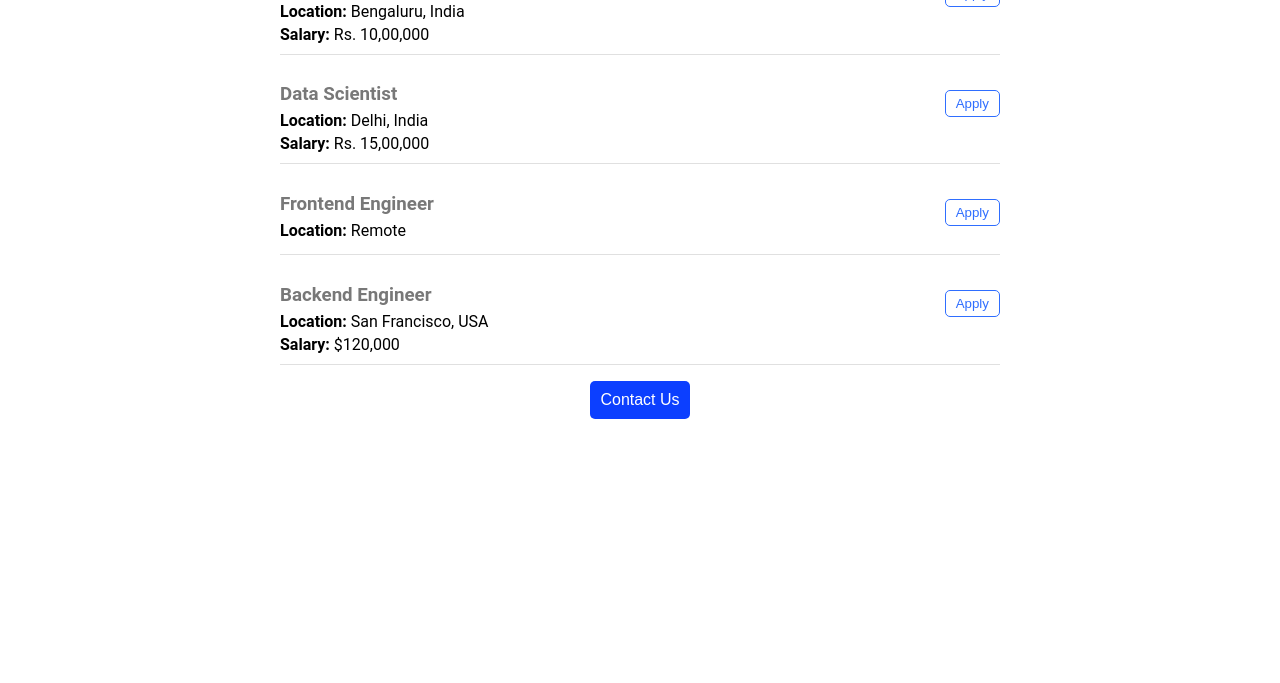
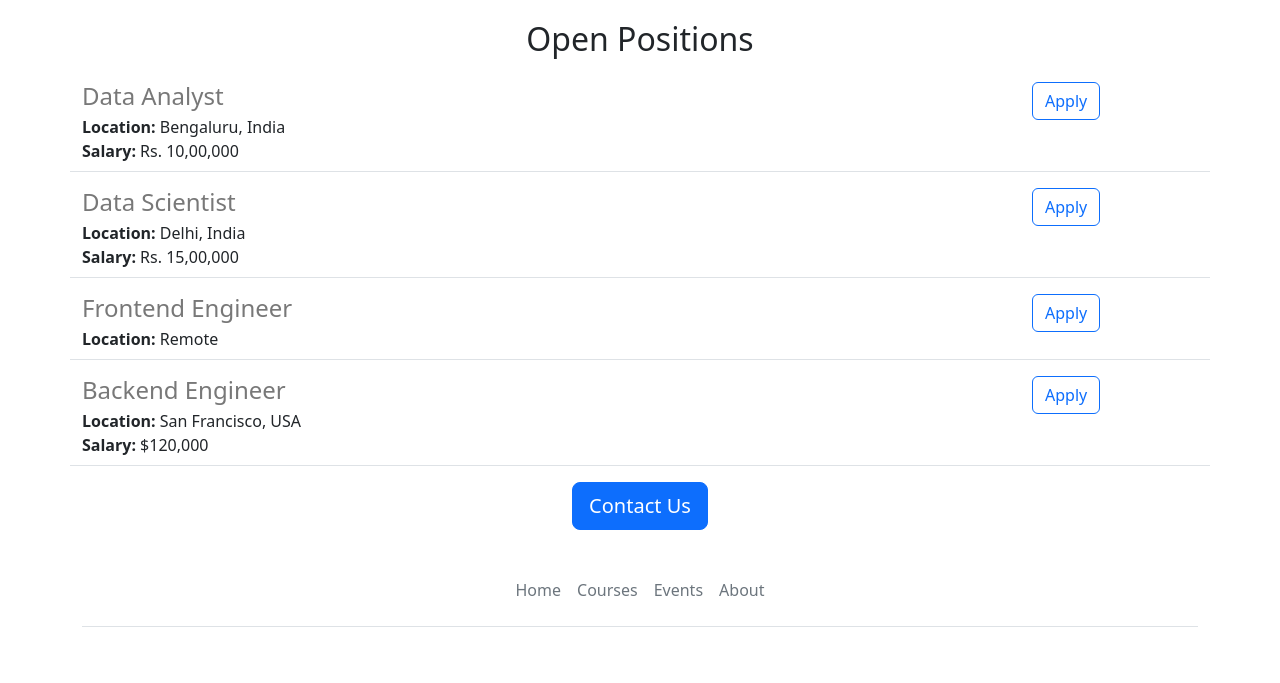
Before and after one commit to Hariiiieeeee/Jovian-careers-website, a Flask app: page / in a window 1280 px wide. Shown: the part 844-1527 px from the top of the page. Before the commit the page ends 1263 px from the top, so only its background shows below. Run offline with Flask 3, Linux system fonts and the light colour scheme.

Commit message:
functional and aesthetic things

```diff
--- /dev/null
+++ b/templates/footer.html
@@ -0,0 +1,11 @@
+<div class="container">
+  <footer class="py-3 my-4">
+    <ul class="nav justify-content-center border-bottom pb-3 mb-3">
+      <li class="nav-item"><a  target="_blank" href="https://www.jovian.ai" class="nav-link px-2 text-muted">Home</a></li>
+      <li class="nav-item"><a  target="_blank" href="https://jovian.ai/learn" class="nav-link px-2 text-muted">Courses</a></li>
+
+      <li class="nav-item"><a target="_blank" href="https://jovian.ai/events" class="nav-link px-2 text-muted">Events</a></li>
+      <li class="nav-item"><a  target="_blank" href="https://jovian.ai/about" class="nav-link px-2 text-muted">About</a></li>
+    </ul>
+  </footer>
+</div>
--- a/templates/home.html
+++ b/templates/home.html
@@ -1,78 +1,46 @@
 <!DOCTYPE html>
-<html lang="en">
+<html>
   <head>
-  <meta charset="UTF-8">
-  <meta http-equiv="X-UA-Compatible" content="IE=edge">
-  <meta name="viewport" content="width=device-width, initial-scale=1.0">
-  <title>Hari_careers-website</title>
+    <title>Jovian Careers</title>
+    <meta charset="utf-8">
+    <meta name="viewport" content="width=device-width, initial-scale=1">
+    <link href="https://cdn.jsdelivr.net/npm/bootstrap@5.2.0-beta1/dist/css/bootstrap.min.css" rel="stylesheet" integrity="sha384-0evHe/X+R7YkIZDRvuzKMRqM+OrBnVFBL6DOitfPri4tjfHxaWutUpFmBp4vmVor" crossorigin="anonymous">
     <style>
-    body{
-      font-family: Roboto;
-    }
-    h1{
-      font-size: 40px;
-      font-family: Roboto;
-      font-weight: normal;
-      color: rgb(50,50,50);
-      text-align: center;
-    }
-
-    #banner{
+      #banner {
+        height: 360px;
         width: 100%;
-      height: 360px;
-      object-fit: cover;
-    }
-
-    h2{
-      font-family: Roboto;
-      font-size: 32px;
-      color: rgb(100,100,100);
-      text-align: center;
-      font-weight: normal;
-    }
-
-    .bodytext{
-      font-family: Roboto;
-      color: rgb(80,80,80);
-      letter-spacing: 2px
-    }
-
-    #container{
-      max-width: 720px;
-      margin: 0 auto;
-    }
-
-    .contact-button{
-      color: white;
-      background-color: #0c3fff;
-      border: none;
-      border-radius: 5px;
-      padding: 10px;
-      font-size: 16px;
+        object-fit:cover;
+        margin-bottom: 16px;
       }
     </style>
   </head>
   <body>
-  <div id="container">
-    <h1>{{company_name}} Careers</h1>
-    <img id="banner" src="static/clark-tibbs-oqStl2L5oxI-unsplash.jpg" height="320">
-    <h2>About ABC Careers</h2>
-    <p class="bodytext">
-      Lorem ipsum dolor sit amet, consectetur adipiscing elit. Sed do eiusmod tempor incididunt ut labore et dolore magna aliqua. Ut enim ad minim veniam, quis nostrud exercitation ullamco laboris nisi ut aliquip ex ea commodo consequat. Duis aute irure dolor in reprehenderit in voluptate velit esse cillum dolore eu fugiat nulla pariatur. Excepteur sint occaecat cupidatat non proident, sunt in culpa qui officia deserunt mollit anim id est laborum. Curabitur pretium tincidunt lacus. Nulla gravida orci a odio. Nullam varius, turpis et commodo pharetra, est eros bibendum elit.
+    {% include 'nav.html' %}
+    <img class="img-fluid" id="banner" src="static/banner.jpeg" >
+    <div class="container">
+      <h1 class="text-center mt-2 mb-4">
+        {{company_name}} Careers
+      </h1>
+      <div class="row" style="margin-bottom:32px">
+        <div class="col-md-6">
+      <p class="lead">
+        At ABC Car, we’re on a mission to build the most highly reputed technical university in the world, and we’re building it completely online. Our flagship data science program helps working professionals with a background in programming or analytics make a career transition to data science. We also offer several free beginner-friendly courses and have a fast-growing community of 200,000+ users.
       </p>
-
-    <h2>Open Positions</h2>
-
-    <div style='margin-bottom:16px;'>
+        </div>
+        <div class="d-none d-md-block col-md-6">
+        <img src="/static/people.jpeg" style="height:320px;border-radius:4px;">
+        </div>
+      </div>
+      <h2 class="text-center mt-2 mb-4">Open Positions</h2>
+      <div>
         {% for job in jobs %}
-        {% include 'jobitem.html'%}
+          {% include 'jobitem.html' %}
         {% endfor %}
       </div>
-
-    <div style="text-align:center;">
-      <button class='contact-button'>Contact Us</button>
+      <div class="text-center">
+      <a class="btn btn-primary btn-lg" href="mailto:hello@jovian.ai?subject=Question%20about%20Job%20Opernings&body=My%20name%3A%20%3Cyour%20name%20here%3E%0D%0A%0D%0AMy%20questions%3A%20%3Center%20question%20here%3E%0D%0A">Contact Us</a>
       </div>
-
     </div>
+    {% include 'footer.html' %}
   </body>
 </html>
--- a/templates/jobitem.html
+++ b/templates/jobitem.html
@@ -1,19 +1,20 @@
-<div style='display: flex; margin-bottom:10px; border-bottom: 1px solid #e0e0e0; padding-bottom: 10px;'>
-  <div>
-    <h3 style='color: rgb(120, 120, 120); margin-bottom:6px;'>{{job['title']}}</h3>
-
-    <div style='margin-bottom: 4px'>
-      <b>Location: </b>{{job['location']}}
+<div class="border-bottom row" style="margin-bottom:16px;padding-bottom:8px;">
+  <div class="col-10">
+    <h4
+      style="color:rgb(120,120,120); margin-bottom:4px;">
+      {{job['title']}}
+    </h4>
+    <div>
+      <b>Location:</b> {{job['location']}}
     </div>
-
-    {% if 'salary' in job%}
-      <div>
-        <b>Salary: </b>{{job['salary']}}
-      </div>
+    {% if 'salary' in job %}
+    <div>
+      <b>Salary:</b> {{job['salary']}}
+    </div>
     {% endif %}
   </div>
+  <div class="col-2 padding-right:16px">
+    <a href="mailto:hello@jovian.ai?subject=Application%20for%20{{job['title']}}&body=My%20name%3A%20%3Cyour%20name%20here%3E%0D%0A%0D%0AMy%20Resume%20link%3A%20%3Cresume%20link%3E%0D%0A%0D%0AMy%20LinkedIn%20link%3A%20%3Clinkedin%20in%3E%0D%0A%0D%0A" type="button" class="btn btn-outline-primary float-right align-middle" >Apply</a>
+  </div>
 
-  <div style='margin-left: auto; margin-bottom: 6px; margin-top: 25px; padding-bottom: 0px;'>
-    <button type='button' style='color: #2f6eff; background: white; border: 1px solid #2f6eff; border-radius: 5px; padding: 5px 10px; margin-right: 10; cursor: pointer; '>Apply</button>
-  </div>
 </div>
--- /dev/null
+++ b/templates/nav.html
@@ -0,0 +1,9 @@
+<nav class="navbar shadow-sm fixed-top bg-white">
+  <div class="container-fluid">
+    <a class="navbar-brand" href="#">
+      <img src="/static/logo.svg" alt="" width="30" height="24" class="d-inline-block align-text-top">
+      ABC
+    </a>
+  </div>
+</nav>
+<div style="height:56px"></div>
```
Also changed, not shown: static/banner.jpeg (added), static/clark-tibbs-oqStl2L5oxI-unsplash.jpg (deleted), static/logo.svg (added), 1 other file. Lines whose indentation alone changed are shown as unchanged.
